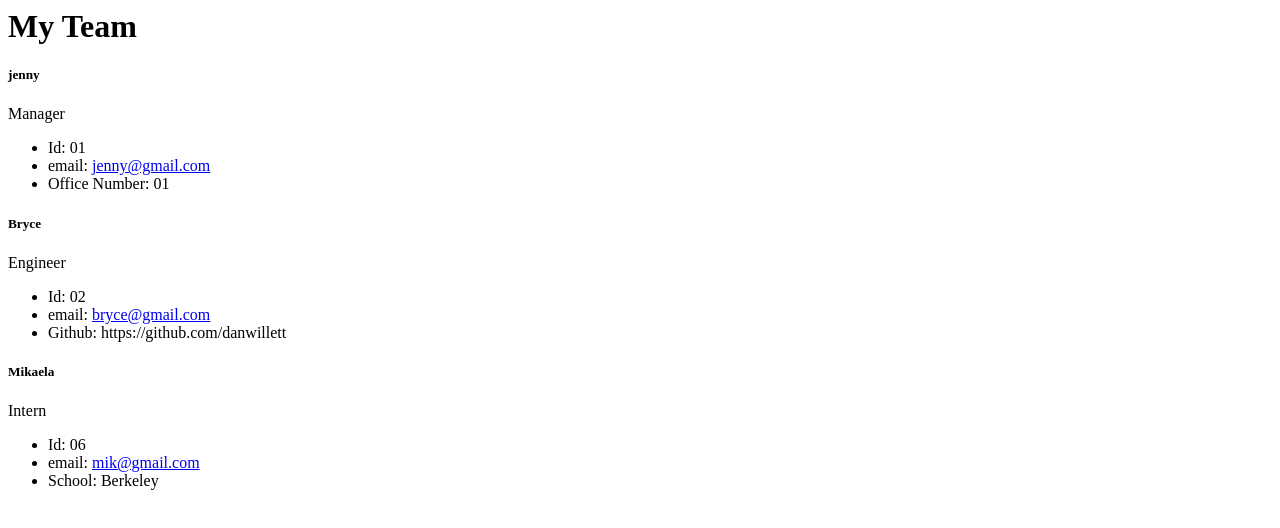
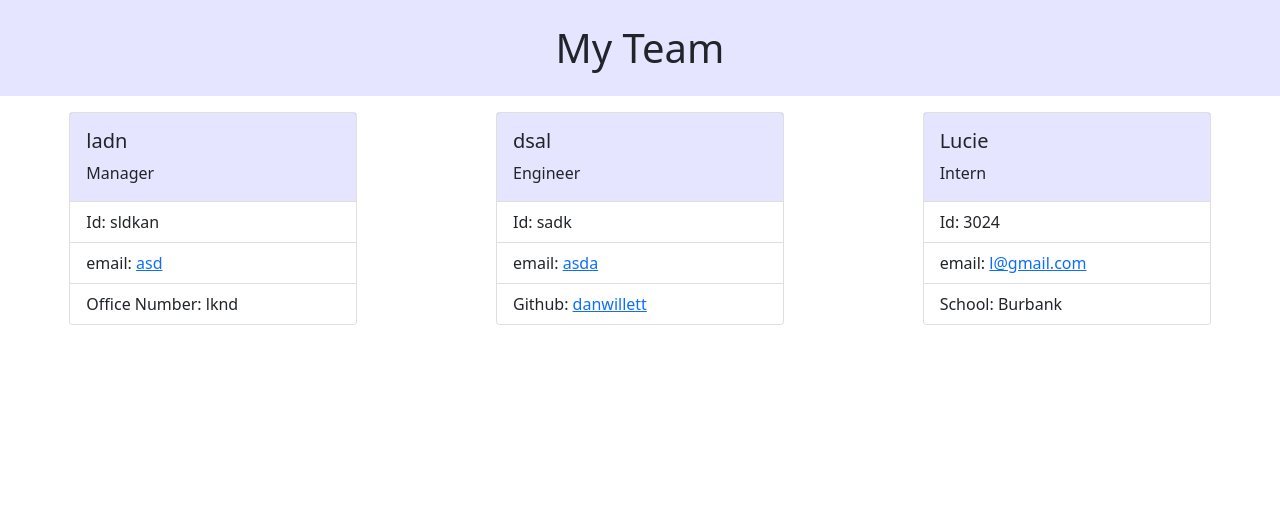
Before and after one commit to danwillett/team-profile-generator, a website: page index.html in a window 1280 px wide. Drawn offline with nearby package versions, Linux system fonts and the light colour scheme.

Commit message:
added basic css styling

```diff
--- a/index.html
+++ b/index.html
@@ -4,48 +4,51 @@
     <meta charset="UTF-8">
     <meta http-equiv="X-UA-Compatible" content="IE=edge">
     <meta name="viewport" content="width=device-width, initial-scale=1.0">
+    <link rel="stylesheet" href="https://cdn.jsdelivr.net/npm/bootstrap@5.1.3/dist/css/bootstrap.min.css">
     <title>Team Profile</title>
 </head>
 
 <body>
-    <h1>My Team</h1>
+    <h1 class="text-center header w-100 py-4 align-middle" style="background-color: rgba(0,0,255,.1)">My Team</h1>
+    <sec class="d-flex flex-row flex-wrap justify-content-around align-items-center">
 
-    <div class="card" style="width: 18rem;">
-    <div class="card-body">
-        <h5 class="card-title">jenny</h5>
+    <div class="card my-2" style="width: 18rem;">
+    <div class="card-body" style="background-color: rgba(0,0,255,.1)">
+        <h5 class="card-title">ladn</h5>
         <p class="card-text">Manager</p>
     </div>
       <ul class="list-group list-group-flush">
-        <li class="list-group-item">Id: 01</li>
-        <li class="list-group-item">email: <a href = "mailto: jenny@gmail.com">jenny@gmail.com</a></li>
-        <li class="list-group-item">Office Number: 01</li>
+        <li class="list-group-item">Id: sldkan</li>
+        <li class="list-group-item">email: <a href = "mailto: asd">asd</a></li>
+        <li class="list-group-item">Office Number: lknd</li>
       </ul>
     </div>
 
-    <div class="card" style="width: 18rem;">
-    <div class="card-body">
-        <h5 class="card-title">Bryce</h5>
+    <div class="card my-2" style="width: 18rem;">
+    <div class="card-body" style="background-color: rgba(0,0,255,.1)">
+        <h5 class="card-title">dsal</h5>
         <p class="card-text">Engineer</p>
     </div>
       <ul class="list-group list-group-flush">
-        <li class="list-group-item">Id: 02</li>
-        <li class="list-group-item">email: <a href = "mailto: bryce@gmail.com">bryce@gmail.com</a></li>
-        <li class="list-group-item">Github: https://github.com/danwillett</li>
+        <li class="list-group-item">Id: sadk</li>
+        <li class="list-group-item">email: <a href = "mailto: asda">asda</a></li>
+        <li class="list-group-item">Github: <a href='https://github.com/danwillett' target=_blank>danwillett</a></li>
       </ul>
     </div>
 
-    <div class="card" style="width: 18rem;">
-    <div class="card-body">
-        <h5 class="card-title">Mikaela</h5>
+    <div class="card my-2" style="width: 18rem;">
+    <div class="card-body" style="background-color: rgba(0,0,255,.1)">
+        <h5 class="card-title">Lucie</h5>
         <p class="card-text">Intern</p>
     </div>
       <ul class="list-group list-group-flush">
-        <li class="list-group-item">Id: 06</li>
-        <li class="list-group-item">email: <a href = "mailto: mik@gmail.com">mik@gmail.com</a></li>
-        <li class="list-group-item">School: Berkeley</li>
+        <li class="list-group-item">Id: 3024</li>
+        <li class="list-group-item">email: <a href = "mailto: l@gmail.com">l@gmail.com</a></li>
+        <li class="list-group-item">School: Burbank</li>
       </ul>
     </div>
 
-    </body>
+</sec>
+</body>
 
     </html>
--- a/index.js
+++ b/index.js
@@ -41,7 +41,6 @@ const inquire = () => {
     .then(answers => {
         makeProfile(answers, 'manager')
     }).then(()=> {
-        console.log("HI")
         nextEmployee()
     })
 }
@@ -54,11 +53,10 @@ const nextEmployee = () => {
         {
         type: 'list',
         message: "Would you like to add another employee?",
-        choices: ['intern', 'engineer', 'no more employees'],
+        choices: ['engineer', 'intern', 'no more employees'],
         name: "position"
         }
     ]).then(answers => {
-        console.log(answers)
         promptNextEmployee(answers)
     }
     )
@@ -66,7 +64,6 @@ const nextEmployee = () => {
 
 // given a certain employee type, asks questions
 const promptNextEmployee = answers => {
-        console.log(answers)
     if (answers.position == 'intern') {
         askIntern()
     } else if (answers.position == 'engineer') {
@@ -77,7 +74,6 @@ const promptNextEmployee = answers => {
     }
 // asks roster questions for intern then asks for next employee
 const askIntern = () => {
-    console.log("hi")
     inquirer
     .prompt([
         {
@@ -108,7 +104,6 @@ const askIntern = () => {
 
     )
     .then(answers => {
-        console.log(answers)
         makeProfile(answers, "intern")
         nextEmployee()
     }
@@ -161,23 +156,26 @@ let html = `<html lang="en">
     <meta charset="UTF-8">
     <meta http-equiv="X-UA-Compatible" content="IE=edge">
     <meta name="viewport" content="width=device-width, initial-scale=1.0">
+    <link rel="stylesheet" href="https://cdn.jsdelivr.net/npm/bootstrap@5.1.3/dist/css/bootstrap.min.css">
     <title>Team Profile</title>
 </head>
 
 <body>
-    <h1>My Team</h1>`;
+    <h1 class="text-center header w-100 py-4 align-middle" style="background-color: rgba(0,0,255,.1)">My Team</h1>
+    <sec class="d-flex flex-row flex-wrap justify-content-around align-items-center">`;
 
 // end of html script
 const endHtml = `
-    </body>
+</sec>
+</body>
 
     </html>`;
 
 // card formatting function
 const createCard = (name, position, id, email, thirdItem) => {
     let card = `
-    <div class="card" style="width: 18rem;">
-    <div class="card-body">
+    <div class="card my-2" style="width: 18rem;">
+    <div class="card-body" style="background-color: rgba(0,0,255,.1)">
         <h5 class="card-title">${name}</h5>
         <p class="card-text">${position}</p>
     </div>
@@ -198,7 +196,6 @@ const makeProfile = async (answers, position) => {
          card = await makeManager(answers)
     } else if (position == 'engineer') {
         card = await makeEngineer(answers)
-        console.log(`card: ${card}`)
     } else if (position == 'intern') {
         card = await makeIntern(answers)
     } else {
@@ -208,7 +205,6 @@ const makeProfile = async (answers, position) => {
 
     html = `${html}
     ${card}`;
-    console.log(html)
 }
 
 // create manager card
@@ -216,7 +212,6 @@ const makeManager = (answers) => {
     let manager = new Manager(answers)
     let office = `Office Number: ${manager.getOffice()}`
     let card = createCard(manager.getName(), manager.getRole(), manager.getId(), manager.getEmail(), office);
-    console.log(manager)
     return new Promise ((resolve, reject) => {
         resolve(card)
     })
@@ -231,9 +226,8 @@ const makeEngineer = async (answers) => {
     let engineer = new Engineer(answers);
     // make this into a promise
     let link = await engineer.getGithub();
-    github = `Github: ${link}`;
+    github = `Github: <a href='${link}' target=_blank>${engineer.getGithubName()}</a>`;
     card = createCard(engineer.getName(), engineer.getRole(), engineer.getId(), engineer.getEmail(), github);
-    console.log(`card: ${card}`)
 
     return new Promise((resolve, reject) => {
         resolve(card)
@@ -246,7 +240,6 @@ const makeIntern = (answers) => {
     let intern = new Intern(answers);
     let school = `School: ${intern.getSchool()}`;
     let card = createCard(intern.getName(), intern.getRole(), intern.getId(), intern.getEmail(), school);
-    console.log(intern)
     return new Promise((resolve, reject) => {
         resolve(card)
     })
```
Also changed, not shown: __tests__/employee.test.js (added, +27 -0 lines), lib/engineer.js (+3 -13 lines), package.json (+12 -0 lines), assets/style.css (added), 1 other file.
